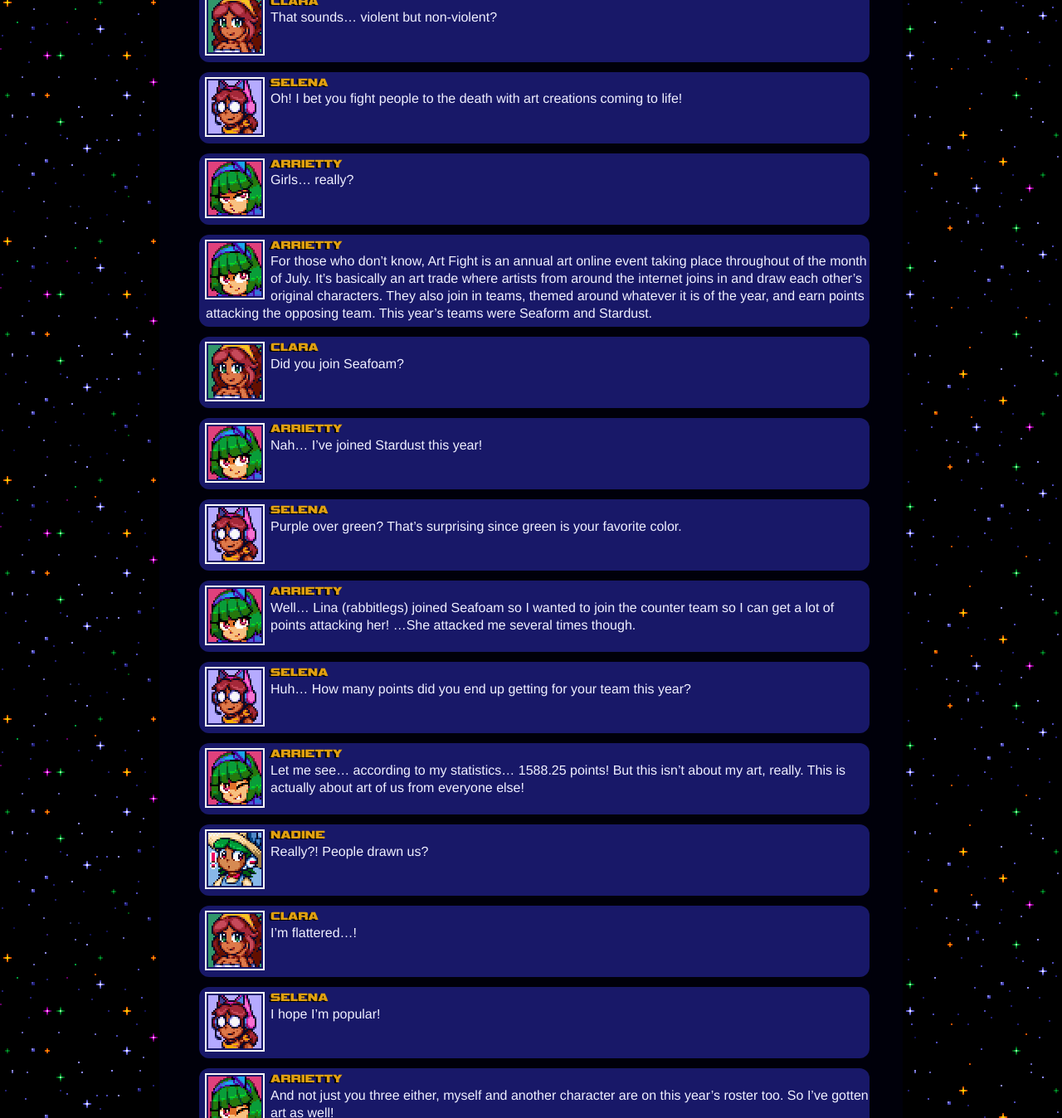
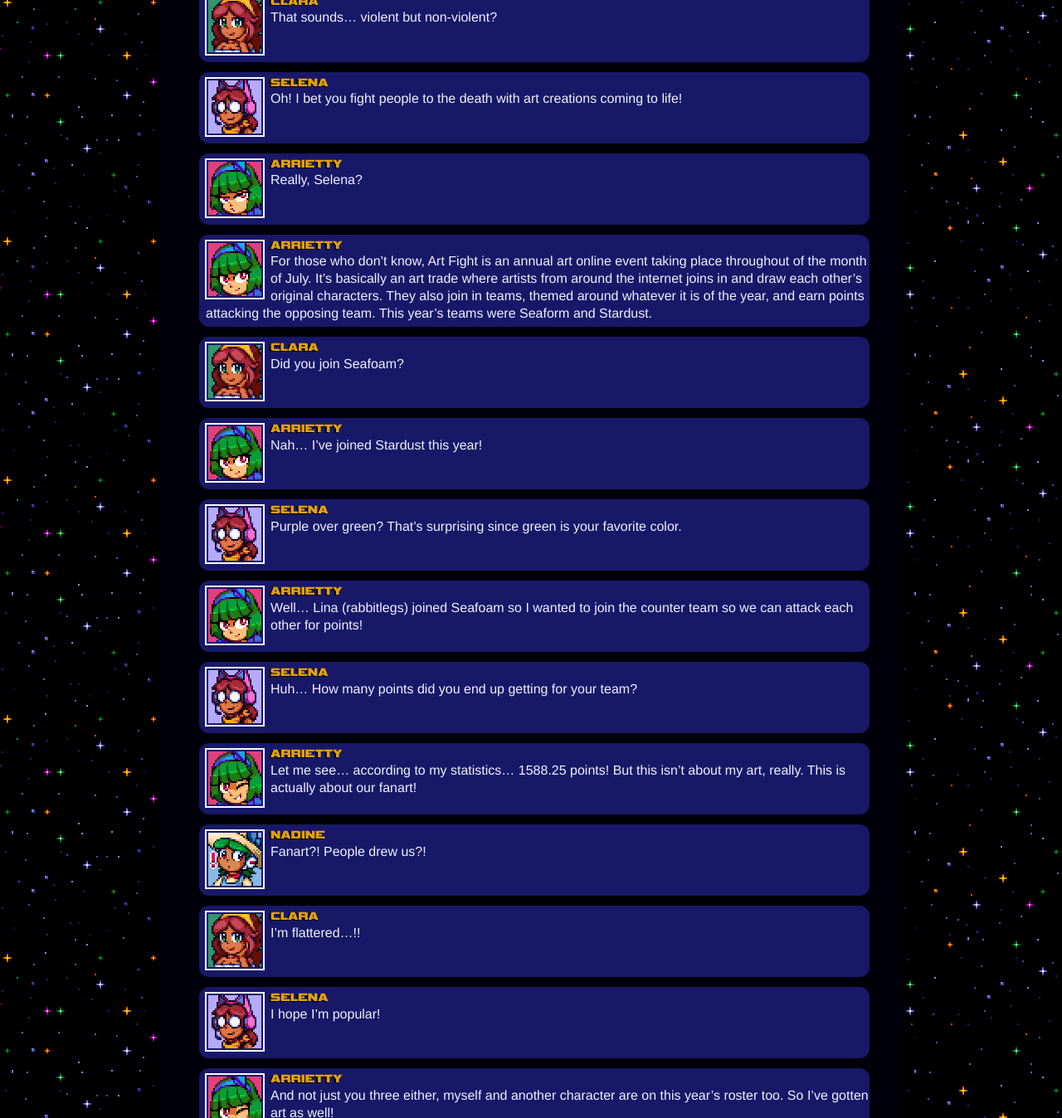
Before and after one commit to naoshibaikyu/superbuddn, a Jekyll site: the page built from epilogues/artfight2024.md, in a window 1280 px wide and 1400 px high, scrolled down 546 px, cut to the strip 52-1400 px from the top of the window. Shown: the whole strip at 83% size. Built offline with Jekyll 4.4.1, drawn with Linux system fonts in a browser that asks for light colours; nearby versions of some CDN libraries; some web fonts are replaced; our own code applies the rules of GitHub Pages for plain Markdown files; some of the changed text lies outside the part shown.

Commit message:
Update artfight2024.md

```diff
--- a/epilogues/artfight2024.md
+++ b/epilogues/artfight2024.md
@@ -14,7 +14,7 @@ Clara: That sounds... violent but non-violent?
 
 Selena: Oh! I bet you fight people to the death with art creations coming to life!
 
-Arrietty Annoyed: Girls... really?
+Arrietty Annoyed: Really, Selena?
 
 Arrietty: For those who don't know, Art Fight is an annual art online event taking place throughout of the month of July. It's basically an art trade where artists from around the internet joins in and draw each other's original characters. They also join in teams, themed around whatever it is of the year, and earn points attacking the opposing team. This year's teams were Seaform and Stardust.
 
@@ -24,15 +24,15 @@ Arrietty: Nah... I've joined Stardust this year!
 
 Selena: Purple over green? That's surprising since green is your favorite color.
 
-Arrietty: Well... Lina (rabbitlegs) joined Seafoam so I wanted to join the counter team so I can get a lot of points attacking her! ...She attacked me several times though.
+Arrietty: Well... Lina (rabbitlegs) joined Seafoam so I wanted to join the counter team so we can attack each other for points!
 
-Selena: Huh... How many points did you end up getting for your team this year?
+Selena: Huh... How many points did you end up getting for your team?
 
-Arrietty Happy: Let me see... according to my statistics... **1588.25** points! But this isn't about my art, really. This is actually about art of us from everyone else!
+Arrietty Happy: Let me see... according to my statistics... **1588.25** points! But this isn't about my art, really. This is actually about our fanart!
 
-Nadine Shocked: Really?! People drawn us?
+Nadine Shocked: Fanart?! People drew us?!
 
-Clara: I'm flattered...!
+Clara: I'm flattered...!!
 
 Selena: I hope I'm popular!
 
@@ -58,7 +58,7 @@ Selena: Come on! Enough with the chatter! Let's show 'em already!
 
 Nadine: Okay! First up...!
 
-% ![](https://i.imgur.com/yeHHBkq.png)
+% [![](https://i.imgur.com/yeHHBkq.png)](www.something.com)
 
 %"The Prototype" - I_justdrawz
 
```
Also changed, not shown: other parts of epilogues/artfight2024.md (+2 -2 lines).
